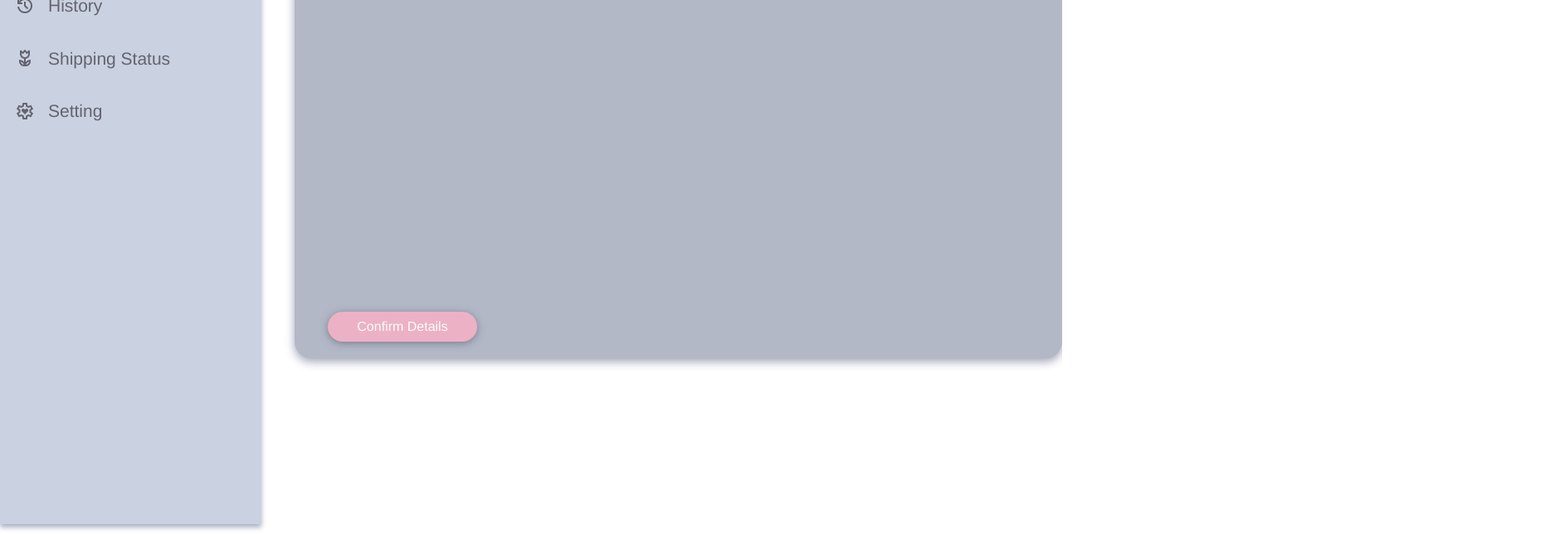
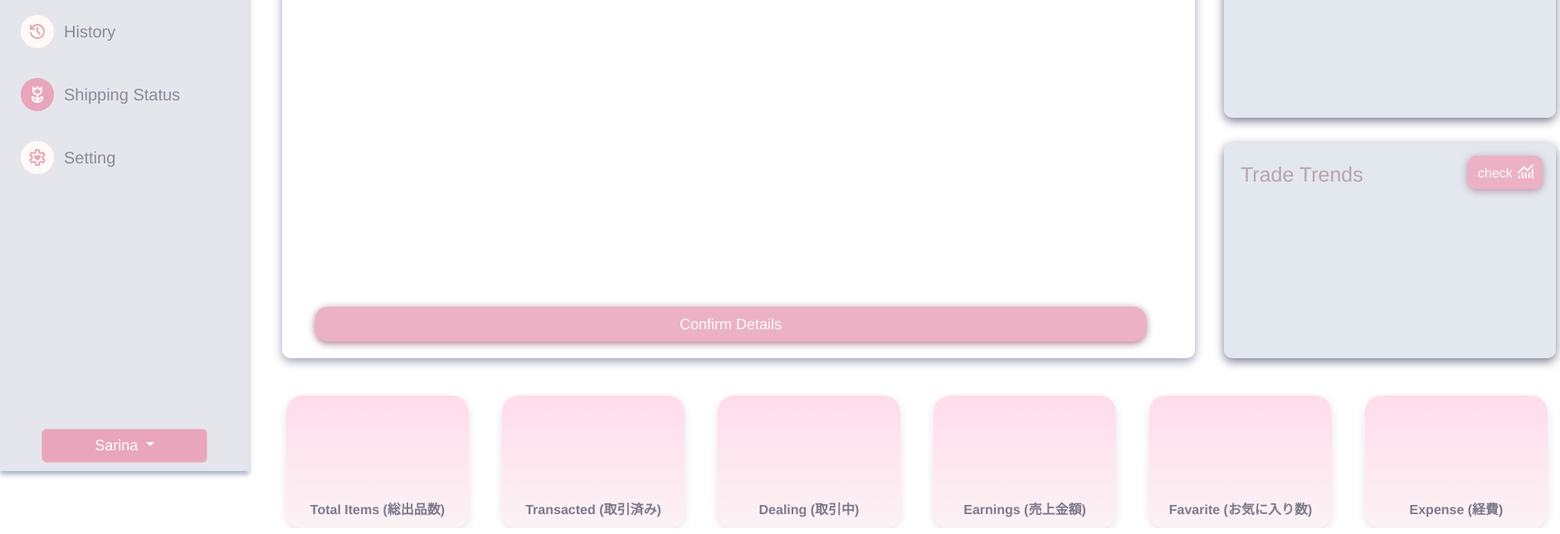
Before and after one commit to SAZO54/furimaHub-fronted, a Vue app: page / in a window 1280 px wide. Shown: the part 240-884 px from the top of the page at 83% size, 1880 px wide, since content can reach past the window. Built offline with nearby package versions, Linux system fonts and the light colour scheme.

Commit message:
Create productTable|tradeTrend|square components

```diff
--- a/src/components/Base/CardItem.vue
+++ b/src/components/Base/CardItem.vue
@@ -31,26 +31,26 @@ const props = defineProps({
 
 <style scoped>
 .card {
-  width: 250px;
-  height: 250px;
-  margin-left: 20px;
-  margin-top: 25px;
-  margin-right: 40px;
+  width: 220px;
+  height: 160px;
+  margin: 25px 15px 0 25px;
   box-shadow: 0 4px 12px #EBE2E7;
   position: relative;
 }
 
 .card-text {
-  color: #4D4A5C;
+  color: #7D798D;
   position: absolute;
   bottom: 10px;
   left: 50%;
+  right: -40%;
   transform: translateX(-50%);
-  text-align: center
+  text-align: center;
+  font-weight: bold;
 }
 
 .component-card {
-  background: linear-gradient(to bottom, #F8EFF4, #F4E8EC);
+  background: linear-gradient(to bottom, #ffdcea, #f4d7df4f);
   border-radius: 20px;
   color: #D06179;
   border: #FEF9FA;
@@ -60,5 +60,4 @@ const props = defineProps({
   color: #E83E8C;
 }
 
-/* アイコンとプログレスサークルを配置するための追加スタイル */
 </style>
--- /dev/null
+++ b/src/components/Base/ExhibitStatus.vue
@@ -0,0 +1,72 @@
+<script setup>
+  // import { ref } from 'vue';
+
+  // const isFavorited = ref(false);
+
+  // function toggleFavorite() {
+  //   isFavorited.value = !isFavorited.value;
+  // }
+</script>
+
+<template>
+  <div class="card component-card">
+    <div class="card-text">Exhibit Status</div>
+    <div class="card-body">
+      <button type="button" class="btn btn-pink">Confirm Details</button>
+    </div>
+  </div>
+</template>
+
+<style scoped>
+.card {
+  width: 1100px;
+  height: 550px;
+  margin-left: 40px;
+  margin-top: 50px;
+  box-shadow: 0 4px 12px #A0A3B4;
+  position: relative;
+}
+
+.card-text {
+  background-color: #FAF3F6;
+  border-radius: 10px 10px 0 0;
+  border-bottom: #B2B8C6;
+  color:	#bf8f9f;
+  font-weight: bold;
+  font-size: 25px;
+  text-align: left;
+  padding: 20px 15px 15px 20px;
+}
+
+.component-card {
+  border-radius: 10px;
+  color: #D06179;
+  border: #B2B8C6;
+}
+
+.bi-heart.active {
+  color: #E83E8C;
+}
+
+.btn-pink {
+  background-color: #ECB1C4;
+  border: #ECB1C4;
+  color: #FAFCFD;
+  width: 91%;
+  height: 42px;
+  font-size: 18px;
+  border-radius: 15px;
+  box-shadow: 0 2px 10px #a17584;
+  position: absolute;
+  bottom: 20px;
+  left: 20px;
+  margin: 0 20px;
+}
+
+.btn-pink:hover, .btn-pink:active, .btn-pink:focus {
+  background-color: #EDA3B8;
+  border: #EDA3B8;
+  color: #FAFCFD;
+}
+
+</style>
--- a/src/components/Base/HubHeader.vue
+++ b/src/components/Base/HubHeader.vue
@@ -44,9 +44,6 @@
             </span>
           </button>
         </form>
-        <span class="navbar-text">
-          <a class="nav-link" href="#">ログアウト</a>
-        </span>
       </div>
     </div>
   </nav>
@@ -63,6 +60,7 @@
   margin-left: 15px;
   font-size: 2.5rem;
   font-weight: bold;
+  margin-bottom: 0;
 }
 
 .navbar {
--- a/src/components/Base/SellerTable.vue
+++ b/src/components/Base/SellerTable.vue
@@ -1,4 +1,10 @@
 <script setup>
+import { defineProps } from 'vue';
+
+const props = defineProps({
+  CardTitle: String
+});
+
   // import { ref } from 'vue';
 
   // const isFavorited = ref(false);
@@ -11,40 +17,48 @@
 <template>
   <div class="card component-card">
     <div class="card-body">
-      <div class="card-text">Avarage Sellers</div>
-      <div class="card-top-icons">
-        <i class="bi bi-cloud"></i>
-        <i class="bi bi-heart" :class="{'active': isFavorited}"></i>
-      </div>
-      <div class="progress-circle">
-        <!-- 円形のプログレスバーをここに実装する必要があります。 -->
-        <!-- Bootstrapはデフォルトで円形のプログレスバーを提供していないので、カスタムCSSかライブラリが必要です。 -->
-      </div>
-      <button type="button" class="btn btn-pink">Confirm Details</button>
+      <div class="card-text">{{ props.CardTitle }}</div>
+      <button type="button" class="btn btn-pink">
+        <div class="check">check</div>
+        <span class="material-symbols-outlined">monitoring</span>
+      </button>
     </div>
   </div>
 </template>
 
 <style scoped>
 .card {
-  width: 1200px;
-  height: 550px;
-  margin-left: 40px;
+  width: 400px;
+  height: 260px;
+  margin-left: 35px;
   margin-top: 50px;
-  box-shadow: 0 4px 12px #A0A3B4;
+  box-shadow: 0 4px 12px #7D7D8F;
   position: relative;
 }
 
+.card-body {
+  display: flex;
+  flex-direction: row;
+  justify-content: space-between;
+  align-items: flex-start;
+}
+
 .card-text {
-  color: #FAFCFD;
+  color: #b7a5ac;
   font-size: 25px;
   text-align: left;
-  margin: 20px;
+  padding: 4px 0 0 4px;
+}
+
+.check {
+  font-size: 16px;
+  margin-right: 4px;
+  margin-top: 3px;
 }
 
 .component-card {
-  background-color: #B2B8C6;
-  border-radius: 20px;
+  background-color: #c3cada75;
+  border-radius: 10px;
   color: #D06179;
   border: #B2B8C6;
 }
@@ -57,13 +71,12 @@
   background-color: #ECB1C4;
   border: #ECB1C4;
   color: #FAFCFD;
-  width: 180px;
-  border-radius: 20px;
-  box-shadow: 0 2px 10px #7D7D8F;
-  position: absolute;
-  bottom: 20px;
-  left: 20px;
-  margin: 0 20px;
+  width: 90px;
+  height: 40px;
+  border-radius: 10px;
+  box-shadow: 0 2px 10px #b18fa6;
+  font-size: 14px;
+  display: flex;
 }
 
 .btn-pink:hover, .btn-pink:active, .btn-pink:focus {
@@ -72,5 +85,4 @@
   color: #FAFCFD;
 }
 
-/* アイコンとプログレスサークルを配置するための追加スタイル */
 </style>
--- a/src/components/Base/SideBar.vue
+++ b/src/components/Base/SideBar.vue
@@ -1,4 +1,12 @@
 <script setup>
+import { ref } from 'vue';
+
+const isDropdownOpen = ref(false);
+
+function accountStatus() {
+  isDropdownOpen.value = !isDropdownOpen.value;
+  console.log(isDropdownOpen.value);
+}
 </script>
 
 <template>
@@ -7,26 +15,63 @@
       <div class="pt-3">
         <ul class="nav flex-column">
           <li class="nav-item">
-            <span class="material-symbols-outlined">home</span>
+            <div class="icon-circle white-circle">
+              <span class="material-symbols-outlined pink-icon">home</span>
+            </div>
             <a class="nav-link" href="#">Dashboard</a>
           </li>
           <li class="nav-item">
-            <span class="material-symbols-outlined">kid_star</span>
+            <div class="icon-circle pink-circle">
+              <span class="material-symbols-outlined white-icon">kid_star</span>
+            </div>
             <a class="nav-link active" href="#">Exhibit Manage</a>
           </li>
           <li class="nav-item">
-            <span class="material-symbols-outlined">history</span>
+            <div class="icon-circle white-circle">
+              <span class="material-symbols-outlined pink-icon">history</span>
+            </div>
             <a class="nav-link" href="#">History</a>
           </li>
           <li class="nav-item">
-            <span class="material-symbols-outlined">deceased</span>
+            <div class="icon-circle pink-circle">
+              <span class="material-symbols-outlined white-icon">deceased</span>
+            </div>
             <a class="nav-link" href="#">Shipping Status</a>
           </li>
           <li class="nav-item">
-            <span class="material-symbols-outlined">settings_heart</span>
+            <div class="icon-circle white-circle">
+              <span class="material-symbols-outlined pink-icon">settings_heart</span>
+            </div>
             <a class="nav-link" href="#">Setting</a>
           </li>
         </ul>
+      </div>
+      <div class="dropdown-container">
+        <div class="dropdown">
+          <button class="btn btn-secondary dropdown-toggle" type="button" @click="accountStatus">
+            Sarina
+          </button>
+          <ul class="dropdown-menu" v-if="isDropdownOpen" :class="{ 'show-menu': isDropdownOpen }">
+            <li>
+              <a class="dropdown-item" href="#">
+                <span class="material-symbols-outlined" style="margin-right: 8px">settings_heart</span>
+                <div>Settings</div>
+              </a>
+            </li>
+            <li>
+              <a class="dropdown-item" href="#">
+                <span class="material-symbols-outlined" style="margin-right: 8px">mark_unread_chat_alt</span>
+                <div>Messages</div>
+              </a>
+            </li>
+            <li>
+              <a class="dropdown-item" href="#">
+                <span class="material-symbols-outlined" style="margin-right: 8px">logout</span>
+                <div>Sign out</div>
+              </a>
+            </li>
+          </ul>
+        </div>
       </div>
     </div>
   </div>
@@ -34,33 +79,96 @@
 
 <style scoped>
 .sidebar {
-  width: 315px;
-  height: 100vh;
+  width: 300px;
+  height: 92vh;
   left: 0;
   top: 0;
-  background-color: #CAD1E1;
+  background-color: #b3b9ca5c;
   transition: left 0.3s;
   box-shadow: 0 4px 6px #A9B1C5;
+  position: relative;
+}
+
+.dropdown-container {
+  position: absolute;
+  bottom: 10px;
+  width: 100%;
+  display: flex;
+  justify-content: center;
+}
+
+.dropdown-item {
+  display: flex;
+}
+
+.dropdown-menu {
+  position: absolute;
+  top: -277%;
+  display: none;
+  background-color: #fffbfd;
+  border-color: #fffbfd;
+  color: #b9a8b1;
+  box-shadow: 0 4px 6px rgba(0, 0, 0, 0.1);
+  width: 100%;
+  text-align: center;
+}
+
+.show-menu {
+  display: block;
 }
 
 .nav-item {
-  font-size: 21px;
+  font-size: 20px;
   text-align: left;
-  padding: 8px;
+  padding: 15px;
   display: flex;
   align-items: center;
 }
 
 .nav-link {
-  color: #64646F;
+  color: #8c8a99;
+  padding-left: 12px;
 }
 
 .nav-link:hover, .nav-link:active, .nav-link:focus {
   color: #E8A2B8;
 }
 
-.material-symbols-outlined {
-  color: #64646F;
+.icon-circle {
+  height: 40px;
+  width: 40px;
+  border-radius: 50%;
   margin-left: 10px;
+  display: flex;
+  justify-content: center;
+  align-items: center;
+}
+
+.white-circle {
+  background-color: #FFFAF7;
+}
+
+.pink-circle {
+  background-color: #E8A5BB;
+}
+
+.white-icon {
+  color: #FFFAF7;
+}
+
+.pink-icon {
+  color: #E8A5BB;
+}
+
+.dropdown-toggle {
+  background-color: #E8A5BB;
+  border-color: #EBC1CD;
+  width: 200px;
+  font-size: 18px;
+}
+
+.dropdown-toggle:hover, .dropdown-toggle:focus, .dropdown-toggle:active {
+  background-color: #EDA3B8;
+  border-color: #EDA3B8;
 }
 </style>
--- a/src/components/TOP.vue
+++ b/src/components/TOP.vue
@@ -1,7 +1,8 @@
 <script setup>
+import SideBar from './Base/SideBar.vue';
 import CardItem from './Base/CardItem.vue';
 import SellerTable from './Base/SellerTable.vue';
-import SideBar from './Base/SideBar.vue';
+import ExhibitStatus from './Base/ExhibitStatus.vue';
 // const isFavorited = ref(false);
 
 // function toggleFavorite() {
@@ -12,7 +13,13 @@ import SideBar from './Base/SideBar.vue';
 <template>
   <div style="display: flex;">
     <SideBar />
-    <SellerTable />
+    <div>
+      <div style="display: flex;">
+        <ExhibitStatus />
+        <div>
+          <SellerTable CardTitle="Average Sales" />
+          <SellerTable CardTitle="Trade Trends" class="exhibit-item"/>
+        </div>
       </div>
       <div class="card-all">
         <CardItem title="Total Items (総出品数)"/>
@@ -22,9 +29,15 @@ import SideBar from './Base/SideBar.vue';
         <CardItem title="Favarite (お気に入り数)"/>
         <CardItem title="Expense (経費)"/>
       </div>
+    </div>
+  </div>
 </template>
 
 <style scoped>
+.exhibit-item {
+  margin-top: 30px !important;
+}
+
 .card-all {
   margin-left: 20px;
   margin-top: 20px;
```
Lines whose indentation alone changed are shown as unchanged.
